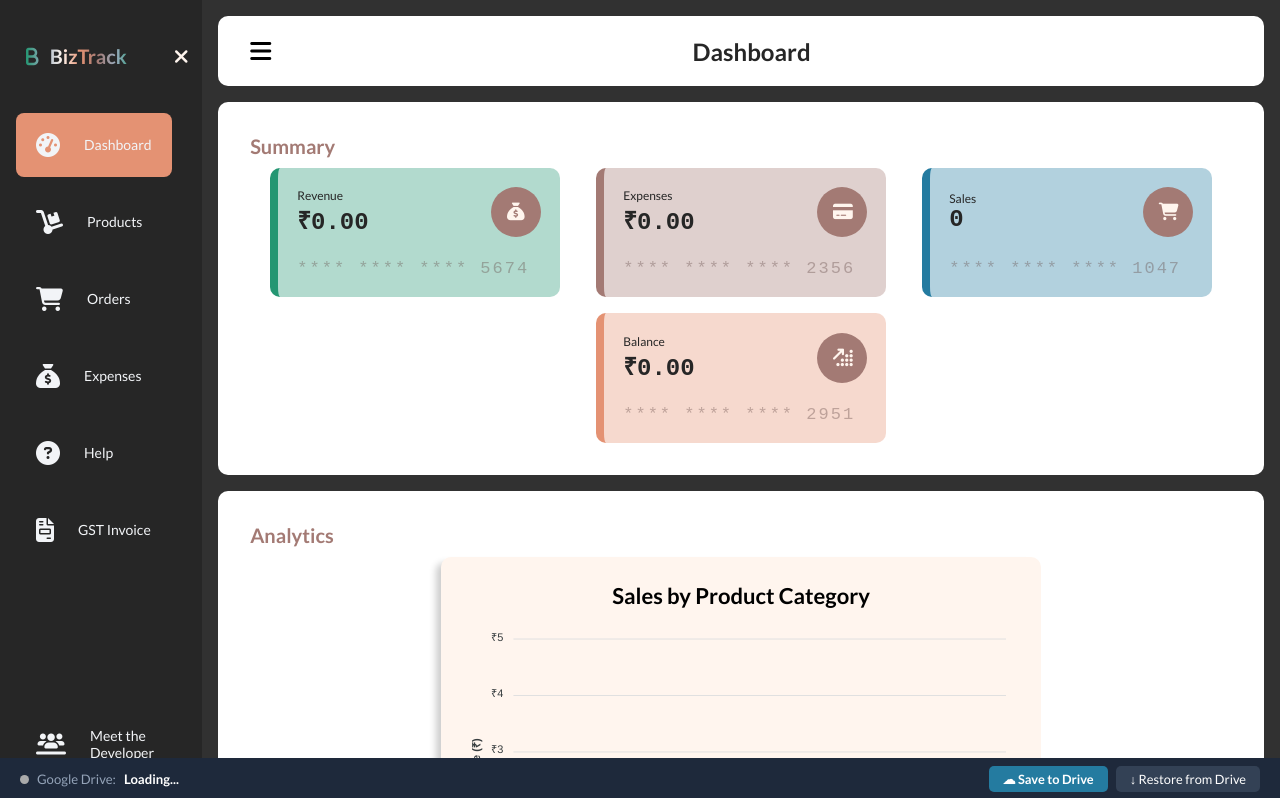
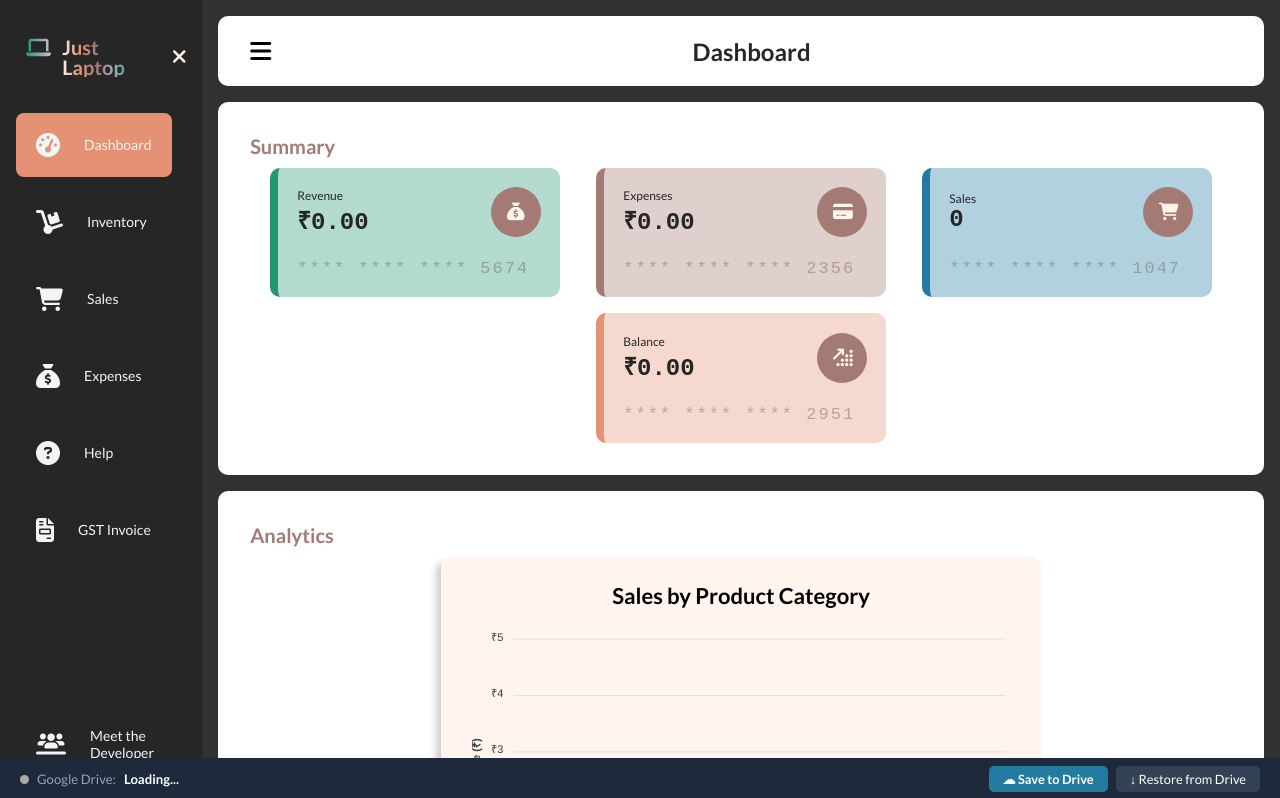
Before and after one commit to Devgour1/biztrack-justlaptop, a plain HTML site: page index.html in a window 1280 px wide. Shown: the top 798 px of the page. Drawn offline with nearby package versions, Linux system fonts and the light colour scheme.

Commit message:
Change title and sidebar labels from BizTrack to Just Laptop

```diff
--- a/index.html
+++ b/index.html
@@ -15,14 +15,14 @@
     <meta name="apple-mobile-web-app-capable" content="yes">
     <meta name="apple-mobile-web-app-status-bar-style" content="black-translucent">
     <link rel="icon" type="image/x-icon" href="./assets/favicon.ico">
-    <title>Dashboard - BizTrack</title>
+    <title>Dashboard - Just Laptop</title>
 </head>
 <body>
     <div id="sidebar" class="sidebar">
         <div class="logo">
             <a href="./index.html">
-                <i class="fas fa-b"></i>
-                <span>BizTrack</span>
+                <i class="fas fa-laptop"></i>
+                <span>Just Laptop</span>
             </a>
             <i class="fa-solid fa-xmark" title="Close" onclick="closeSidebar()"></i>
         </div>
@@ -36,13 +36,13 @@
             <li>
                 <a href="./products.html">
                     <i class="fas fa-dolly"></i>
-                    <span>Products</span>
+                    <span>Inventory</span>
                 </a>
             </li>
             <li>
                 <a href="./orders.html">
                     <i class="fas fa-shopping-cart"></i>
-                    <span>Orders</span>
+                    <span>Sales</span>
                 </a>
             </li>
             <li>
```
